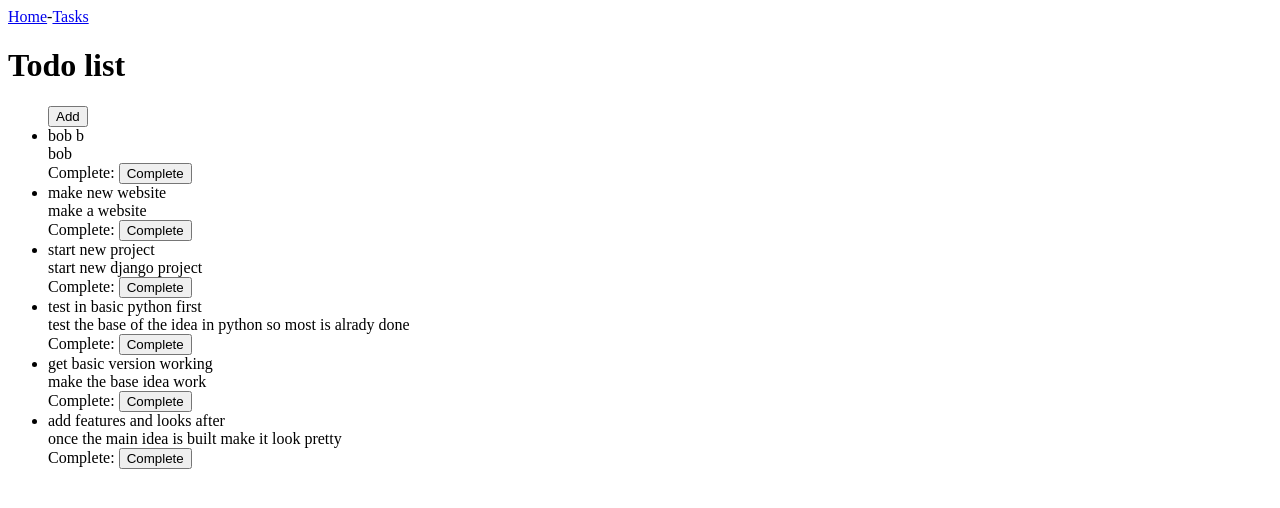
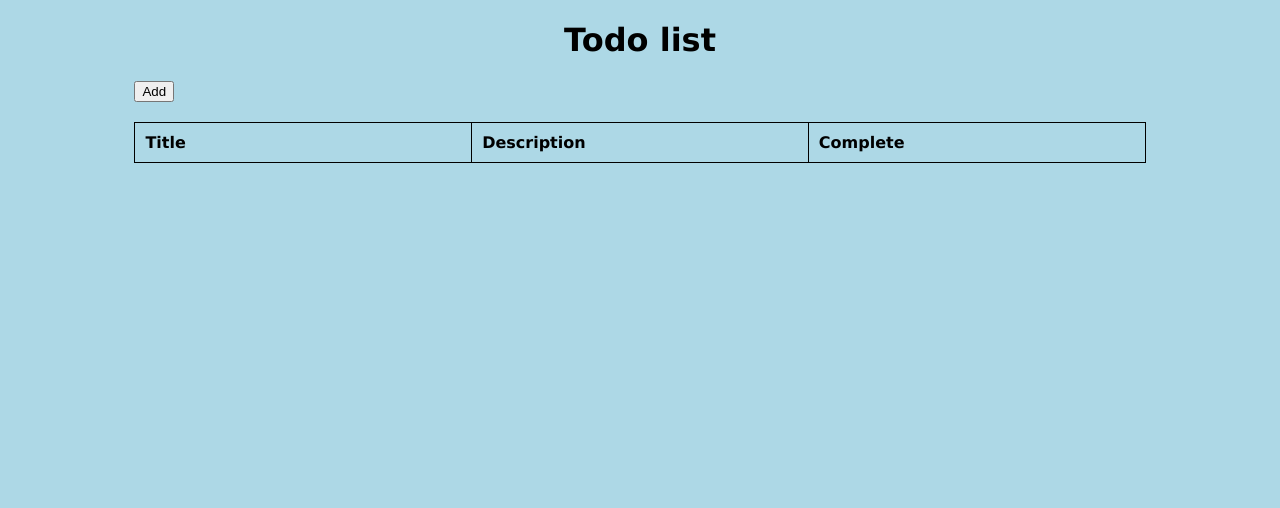
Before and after one commit to Trex1332/ToDo, a Django app: page / in a window 1280 px wide. Shown: the top 508 px of the page. Run offline with Django 5.2, Linux system fonts and the light colour scheme; data comes from the database, SQL or seed files in the repository; both versions use the stored data as it was after the commit; lists and menus that the app fills with data are empty.

Commit message:
made todo we application

```diff
--- a/Todo/models.py
+++ b/Todo/models.py
@@ -3,6 +3,7 @@
 # Create your models here.
 
 class Todo(models.Model):
+    session_key = models.CharField(max_length=40)
     title = models.CharField(max_length=100)
     description = models.TextField()
     created_at = models.DateTimeField(auto_now_add=True)
--- /dev/null
+++ b/Todo/static/Todo/css.css
@@ -0,0 +1,49 @@
+body {
+    background-color: lightblue;
+    font-family: verdana;
+  }
+
+  table, th, td {
+    border: 1px solid;
+  }
+
+  table {
+    width: 80%;
+    border-collapse: collapse;
+    margin: 20px auto;
+  }
+
+  th, td {
+    padding: 10px;
+    text-align: left;
+    min-width: 100px;
+    max-width: 100px;
+  }
+
+  #buttonandform{
+    width: 80%;
+    margin: 20px auto;
+  }
+
+  #addform{
+    padding-top: 10px;
+  }
+
+  h1 {
+    text-align: center;
+  }
+  a {
+    text-decoration: none;
+    color: white;
+
+
+  }
+  a:hover {
+    color: lightblue;
+  }
+
+nav {
+    background-color: #333;
+    color: white;
+    padding: 10px;
+  }
--- a/Todo/templates/Todo/base.html
+++ b/Todo/templates/Todo/base.html
@@ -1,12 +1,15 @@
+{% load static %}
 <!DOCTYPE html>
 <html lang="en">
 <head>
+
     <meta charset="UTF-8">
     <meta name="viewport" content="width=device-width, initial-scale=1.0">
+    <link rel="stylesheet" href="{% static 'Todo/css.css' %}">
     <title>Todo App</title>
 </head>
 <body>
-    <a href=" ">Home</a>-<a href=" ">Tasks</a>
+
     {% block content %}
 
     {% endblock %}
--- a/Todo/templates/Todo/index.html
+++ b/Todo/templates/Todo/index.html
@@ -1,27 +1,43 @@
 {% extends 'Todo/base.html' %}
 
 {% block content %}
+
     <h1>Todo list</h1>
+    <div id="buttonandform">
+    <Button onclick="openadd()" id="add">Add</Button>
+    <br>
+    <div id="addform" style="display: none;">
+        <form onsubmit="addform(event)">
 
-    <ul>
-        <Button onclick="Add()" id="add">Add</Button>
-        <div hidden="true">
-            test
-        </div>
+            {% csrf_token %}
+            <label for="title">Title:</label>
+            <input type="text" id="title" name="title" required>
+            <br>
+            <label for="description">Description:</label>
+            <input type="text" id="description">
+
+            <br>
+            <button type="submit">Add Task</button>
+        </form>
+    </div>
+</div>
+
+    <table>
+        <tr>
+            <th>Title</th>
+            <th>Description</th>
+            <th>Complete</th>
+        </tr>
         {% for Todo in todos %}
-            <li id="todo-{{ Todo.id }}">
-                {{ Todo.title }}
-                <br>
-                {{ Todo.description }}
-                <br>
-                <label for="check">Complete:</label>
-                <button onclick="deleteTodo('{{ Todo.id }}')" id="complete-{{ Todo.id }}">Complete</button>
+            <tr id="todo-{{ Todo.id }}">
+                <td>{{ Todo.title }}</td>
+                <td>{{ Todo.description }}</td>
+                <td><button onclick="deleteTodo('{{ Todo.id }}')" id="complete-{{ Todo.id }}">Complete</button></td>
+            </tr>
+        {% endfor %}
+    </table>
 
 
-
-            </li>
-        {% endfor %}
-    </ul>
 
 
     <script>
@@ -43,5 +59,52 @@
                 }
             });
         }
-    </script>
+
+        function openadd(){
+            var x = document.getElementById("addform");
+            var y = document.getElementById("add");
+            if (x.style.display === "none") {
+                y.innerHTML = "Close";
+            } else {
+                y.innerHTML = "Add";
+            }
+            if (x.style.display === "none") {
+                x.style.display = "block";
+            } else {
+                x.style.display = "none";
+            }
+
+        }
+
+        function addform(event){
+            event.preventDefault();
+
+            const title = document.getElementById("title").value;
+            const description = document.getElementById("description").value;
+            console.log("test");
+            fetch('/add/', {
+                method: 'POST',
+                headers: {
+                    'X-CSRFToken': csrftoken,
+                    'Content-Type': 'application/json'
+                },
+                body: JSON.stringify({ title: title, description: description })
+            })
+            .then(response => {
+                if (response.ok) {
+                    return response.json();
+                } else {
+                    throw new Error('Network response was not ok');
+                }
+            })
+            .then(data => {
+                console.log('Success:', data);
+                // Optionally clear form or show success message
+                document.getElementById("title").value = "";
+                 document.getElementById("description").value = "";
+
+                 location.reload();
+            })
+        }
+        </script>
 {% endblock %}
--- a/Todo/url.py
+++ b/Todo/url.py
@@ -6,4 +6,5 @@
 urlpatterns = [
     path('', views.index, name='index'),
     path('delete/<int:todo_id>/', views.delete_todo, name='delete_todo'),
+    path('add/', views.add, name='add_todo'),
 ]
--- a/Todo/views.py
+++ b/Todo/views.py
@@ -1,23 +1,53 @@
 from django.shortcuts import render
 from .models import Todo
+import json
 from django.http import JsonResponse
 from django.views.decorators.csrf import csrf_exempt
 # Create your views here.
 
 
 def index(request):
-    todos = Todo.objects.all()
+    session_key = request.session.session_key  # Get the session key
+    if not session_key:
+        request.session.create()  # Create a new session if it doesn't exist
+        session_key = request.session.session_key
+
+    todos = Todo.objects.filter(session_key=session_key)  # Filter todos by session key
     context = {'todos': todos}
-    return render(request, 'Todo/index.html',context)
+    return render(request, 'Todo/index.html', context)
 
 
 @csrf_exempt  # optional if you handle CSRF properly in JS
 def delete_todo(request, todo_id):
     if request.method == 'POST':
+
         try:
-            todo = Todo.objects.get(id=todo_id)
+            session_key = request.session.session_key
+            todo = Todo.objects.get(id=todo_id, session_key=session_key)
             todo.delete()
             return JsonResponse({'success': True})
         except Todo.DoesNotExist:
             return JsonResponse({'error': 'Todo not found'}, status=404)
     return JsonResponse({'error': 'Invalid request'}, status=400)
+
+@csrf_exempt
+def add(request):
+    if request.method == 'POST':
+        try:
+            data = json.loads(request.body)
+            title = data.get('title')
+            description = data.get('description')
+
+            session_key = request.session.session_key  # Get the session key
+            if not session_key:
+                request.session.create()  # Create a new session if it doesn't exist
+                session_key = request.session.session_key
+
+
+            todo = Todo(title=title, description=description, session_key=session_key)
+            todo.save()
+
+            return JsonResponse({'success': True})
+        except Exception as e:
+            return JsonResponse({'error': str(e)}, status=400)
+    return JsonResponse({'error': 'Invalid request'}, status=400)
--- a/todo/settings.py
+++ b/todo/settings.py
@@ -48,6 +48,7 @@
     'django.contrib.auth.middleware.AuthenticationMiddleware',
     'django.contrib.messages.middleware.MessageMiddleware',
     'django.middleware.clickjacking.XFrameOptionsMiddleware',
+    'django.contrib.sessions.middleware.SessionMiddleware',
 ]
 
 ROOT_URLCONF = 'todo.urls'
@@ -121,3 +122,6 @@
 # https://docs.djangoproject.com/en/5.2/ref/settings/#default-auto-field
 
 DEFAULT_AUTO_FIELD = 'django.db.models.BigAutoField'
+
+
+STATIC_URL = "static/"
```
Also changed, not shown: Todo/migrations/0003_todo_session_key.py (added), db.sqlite3.
